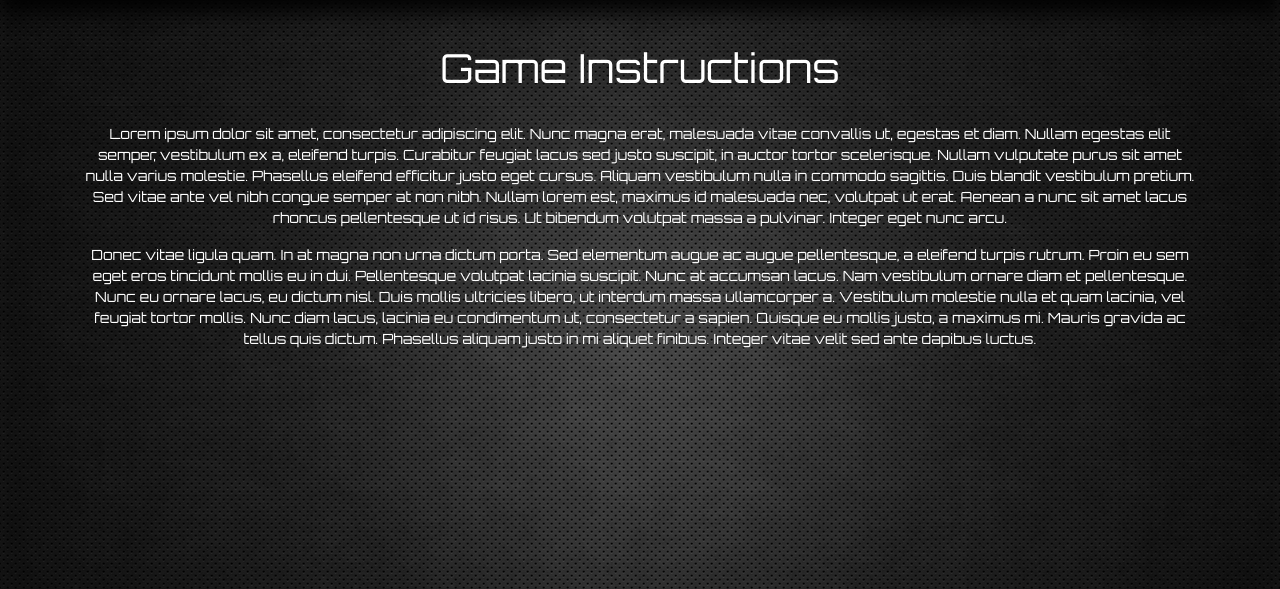
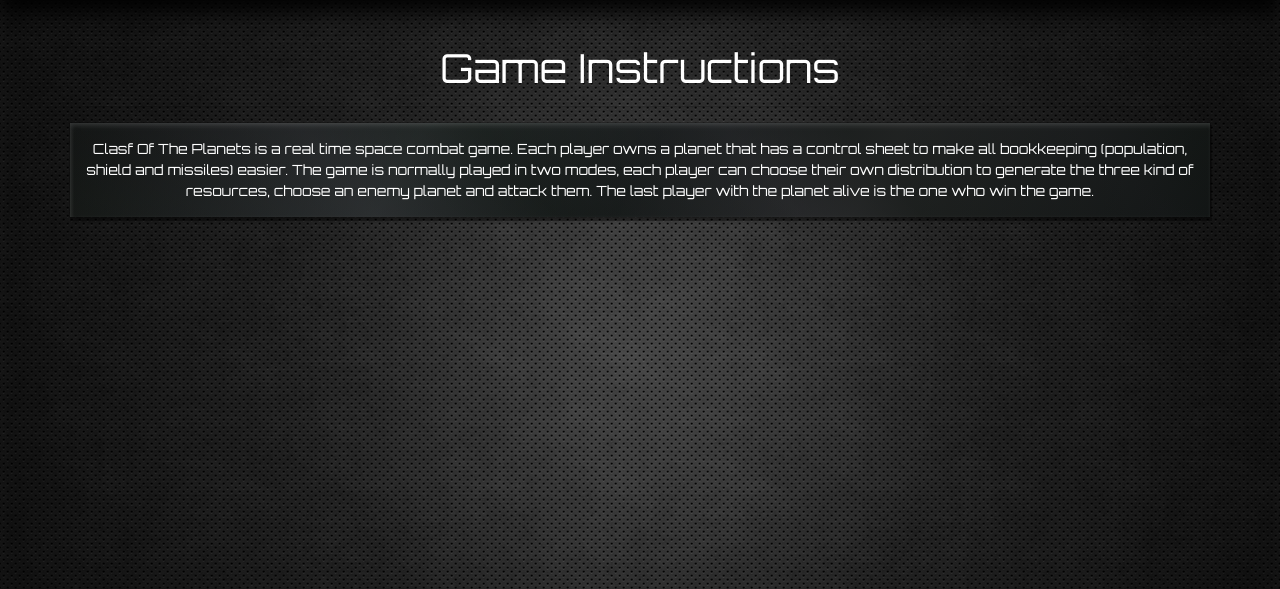
Before and after one commit to MartinMonnittola/IngenieraSoftware, a Django app: page /game_instructions/ in a window 1280 px wide. Shown: the part 54-643 px from the top of the page. Run offline with Django 3.2, Linux system fonts and the light colour scheme; some libraries are stand-ins or nearby versions.

Commit message:
Añadidas imagenes/styles/partidacurso

```diff
--- a/clashofplanets/game/static/css/game.css
+++ b/clashofplanets/game/static/css/game.css
@@ -265,18 +265,6 @@ label > .label-body {
 
 /* SLIDER MAX PLAYERS */
 
-#slider {
-    margin: 0 auto;
-    width: 50%;
-    height: 20px;
-	-webkit-border-radius: 40px;
-	-moz-border-radius: 40px;
-	border-radius: 40px;
-	-webkit-box-shadow: inset 0px 0px 1px 1px rgba(0, 0, 0, 0.9), 0px 1px 1px 0px rgba(255, 255, 255, 0.13);
-	-moz-box-shadow: inset 0px 0px 1px 1px rgba(0, 0, 0, 0.9), 0px 1px 1px 0px rgba(255, 255, 255, 0.13);
-	box-shadow: inset 0px 0px 1px 1px rgba(0, 0, 0, 0.9), 0px 1px 1px 0px rgba(255, 255, 255, 0.13);
-}
-
 input[type=range] {
     height: 26px;
     -webkit-appearance: none;
@@ -319,6 +307,9 @@ input[type=range]::-moz-range-track {
     background: #10171D;
     border-radius: 14px;
     border: 0px solid #000000;
+    -webkit-box-shadow: 0px 0px 10px rgba(0,0,0,.8);
+    -moz-box-shadow: 0px 0px 10px rgba(0,0,0,.8);
+               box-shadow: 0px 0px 10px rgba(0,0,0,.8);
 }
 input[type=range]::-moz-range-thumb {
     box-shadow: 1px 1px 1px #000000;
@@ -381,13 +372,11 @@ input[type=range]::-moz-range-progress {
     height: 12px;
     cursor: pointer;
     animate: 0.2s;
-    box-shadow: 1px 1px 1px rgb(53, 244, 232);
-    background: rgb(53, 244, 232);
+    box-shadow: 0px 0px 0px #000;
+    background: #33C3F0;
     border-radius: 14px;
     border: 0px solid rgb(53, 244, 232);
  }
-
-
 
 .top5 { margin-top:5px; }
 .top7 { margin-top:7px; }
@@ -396,12 +385,10 @@ input[type=range]::-moz-range-progress {
 .top17 { margin-top:17px; }
 .top30 { margin-top:30px; }
 
-.metal-effect
-{
+.metal-effect {
 	box-shadow:0 12px 20px rgba(0,0,0,.9);
 	background: -webkit-radial-gradient(center bottom, rgba(160, 201, 215, 0.8) 0%, rgba(160, 201, 215, 0) 70%),
 				-webkit-linear-gradient(top, black 0%,#282F44 6%,#2C3551 52%,#354262 91%,#050C54 100%);
-
 	background: -moz-radial-gradient(center bottom, rgba(160, 201, 215, 0.8) 0%, rgba(160, 201, 215, 0) 70%),
 				-moz-linear-gradient(top, black 0%,#282F44 6%,#2C3551 52%,#354262 91%,#050C54 100%);
 }
@@ -412,7 +399,8 @@ input[type=range]::-moz-range-progress {
     3px 5px 6px -2px rgba(255, 255, 255, 0.05) inset,
     1px 3px 0 1px rgba(0, 0, 0, 0.3),
     3px 6px 2px -2px rgba(0, 0, 0, 0.2);
-    background: linear-gradient(50deg, rgba(8, 7, 9, 0.25) 0,
+    background:
+        linear-gradient(50deg, rgba(8, 7, 9, 0.25) 0,
         rgba(21, 15, 26, 0.25) 10%, rgba(49, 37, 55, 0.25) 25%, rgba(8, 6, 10, 0.25) 40%,
         rgba(47, 39, 53, 0.25) 60%, rgba(8, 6, 10, 0.25) 70%, rgba(21, 14, 27, 0.25) 90%,
         rgba(8, 5, 11, 0.25) 100%), linear-gradient(120deg, rgba(5, 5, 5, 0.5) 0,
@@ -429,3 +417,8 @@ input[type=range]::-moz-range-progress {
     font-family: 'Orbitron', sans-serif;
     text-transform: uppercase;
 }
+
+.planet-var {
+    max-height: 35%;
+    max-width: 35%;
+}
--- a/clashofplanets/game/static/js/ingame.js
+++ b/clashofplanets/game/static/js/ingame.js
@@ -45,4 +45,6 @@ function listPlanets(){
 
 $(document).ready(function(){
 	listPlanets();
+    //canvas = document.getElementById("canvas");
+    //context = canvas.getContext("2d");
 });
--- a/clashofplanets/game/templates/game_instructions.html
+++ b/clashofplanets/game/templates/game_instructions.html
@@ -8,16 +8,13 @@
     <div class="col-lg-12 col-md-12 text-center">
         <h1>Game Instructions</h1>
         <hr>
-        <div id="Content">
-            <div class="boxed">
-                <div id="lipsum">
-                    <p>
-                        Lorem ipsum dolor sit amet, consectetur adipiscing elit. Nunc magna erat, malesuada vitae convallis ut, egestas et diam. Nullam egestas elit semper, vestibulum ex a, eleifend turpis. Curabitur feugiat lacus sed justo suscipit, in auctor tortor scelerisque. Nullam vulputate purus sit amet nulla varius molestie. Phasellus eleifend efficitur justo eget cursus. Aliquam vestibulum nulla in commodo sagittis. Duis blandit vestibulum pretium. Sed vitae ante vel nibh congue semper at non nibh. Nullam lorem est, maximus id malesuada nec, volutpat ut erat. Aenean a nunc sit amet lacus rhoncus pellentesque ut id risus. Ut bibendum volutpat massa a pulvinar. Integer eget nunc arcu.
-                    </p>
-                    <p>
-                        Donec vitae ligula quam. In at magna non urna dictum porta. Sed elementum augue ac augue pellentesque, a eleifend turpis rutrum. Proin eu sem eget eros tincidunt mollis eu in dui. Pellentesque volutpat lacinia suscipit. Nunc at accumsan lacus. Nam vestibulum ornare diam et pellentesque. Nunc eu ornare lacus, eu dictum nisl. Duis mollis ultricies libero, ut interdum massa ullamcorper a. Vestibulum molestie nulla et quam lacinia, vel feugiat tortor mollis. Nunc diam lacus, lacinia eu condimentum ut, consectetur a sapien. Quisque eu mollis justo, a maximus mi. Mauris gravida ac tellus quis dictum. Phasellus aliquam justo in mi aliquet finibus. Integer vitae velit sed ante dapibus luctus.
-                    </p>
-                </div>
+        <div class="row metal-effect2">
+            <div class="col-lg-12 top15">
+                <p>
+                    Clasf Of The Planets is a real time space combat game. Each player owns a planet that has a control sheet to make all bookkeeping (population, shield and missiles) easier.
+                    The game is normally played in two modes, each player can choose their own distribution to generate the three kind of resources, choose an enemy planet and attack them.
+                    The last player with the planet alive is the one who win the game.
+                </p>
             </div>
         </div>
     </div>
```
Also changed, not shown: clashofplanets/game/templates/ingame.html (+41 -3 lines), clashofplanets/game/static/img/missile_var.png (added), clashofplanets/game/static/img/pop_var.png (added), clashofplanets/game/static/img/shield_var.png (added). Lines whose indentation alone changed are shown as unchanged.
